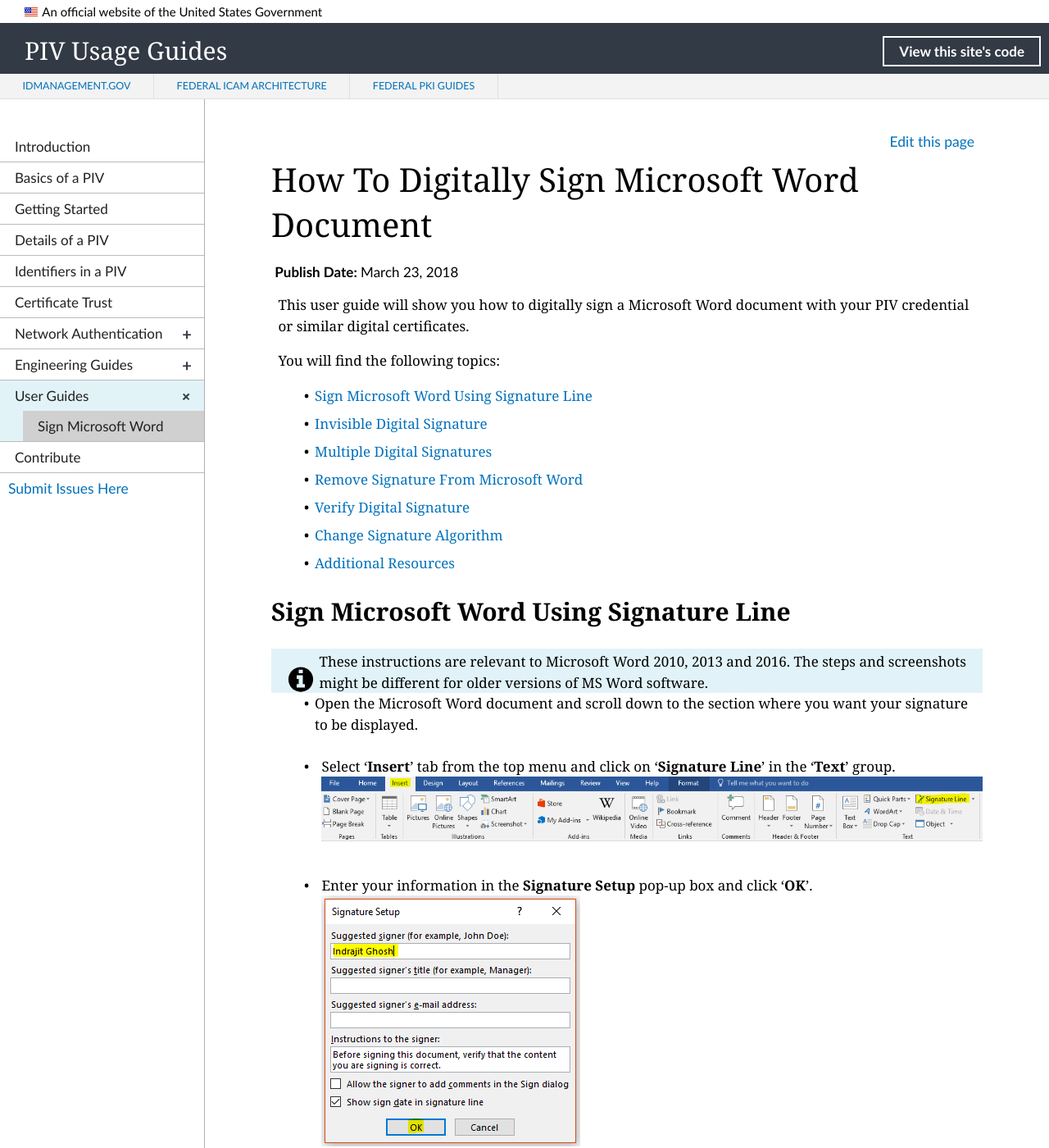
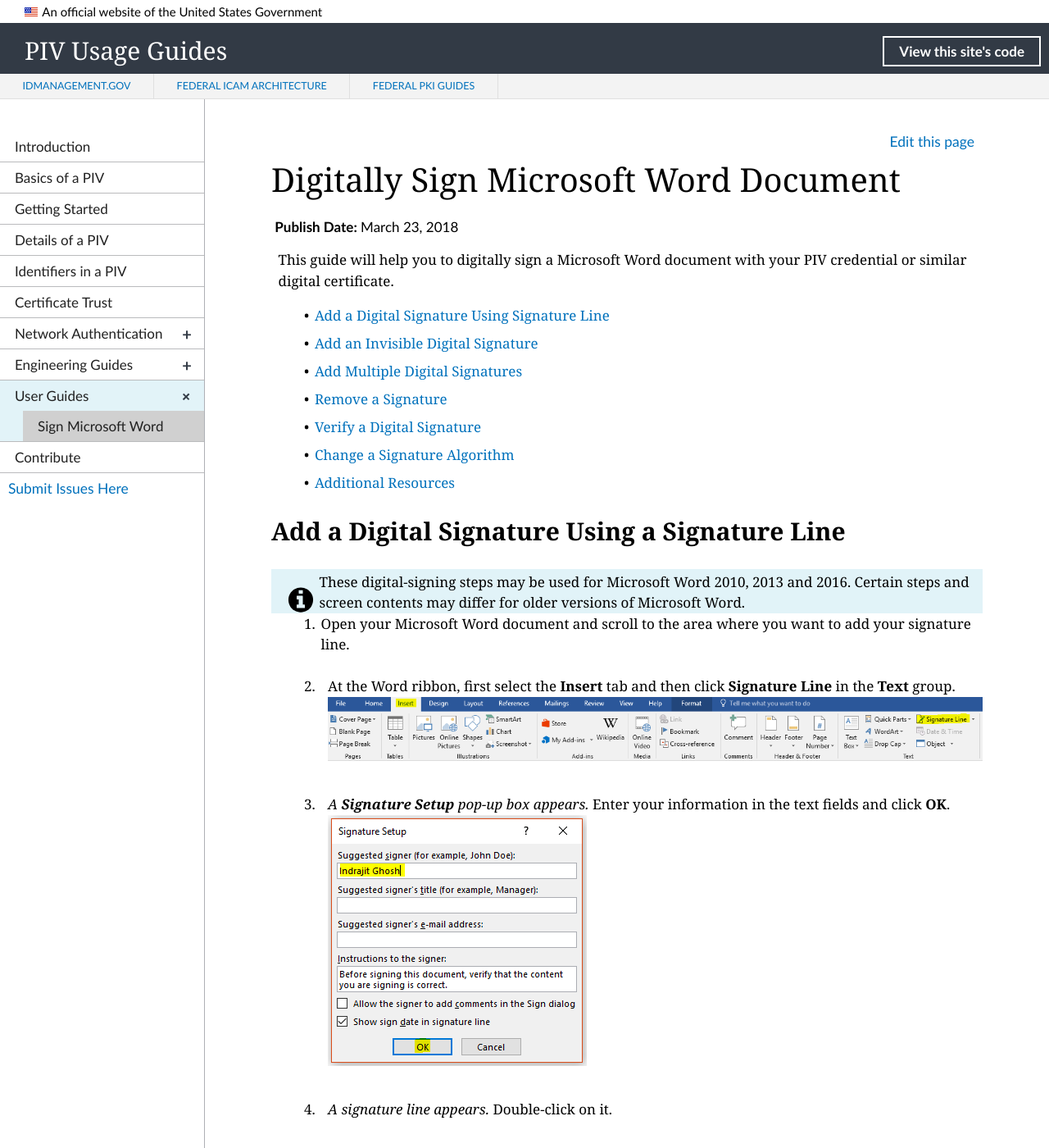
Before and after one commit to GSA/piv-guides, a Jekyll site: the page built from _userguides/01_digital_signing.md, in a window 1280 px wide and 1400 px high. Shown: the whole window at 82% size. Built offline with Jekyll 4.4.1, drawn with Linux system fonts in a browser that asks for light colours; nearby versions of some CDN libraries; library files that are not in the unit come from our copies; some of the changed text lies outside the part shown.

Commit message:
Update 01_digital_signing.md
Editorial changes (in process)

```diff
--- a/_userguides/01_digital_signing.md
+++ b/_userguides/01_digital_signing.md
@@ -1,89 +1,87 @@
 ---
 layout: default
 navtitle: Sign Microsoft Word
-title: How To Digitally Sign Microsoft Word Document
+title: Digitally Sign Microsoft Word Document
 pubDate: March 23, 2018
 collection: userguides
 permalink: userguides/signworddoc/
-description: This user guide will show you how to digitally sign a Microsoft Word document with your PIV credential or similar digital certificates.
+description: This guide will help you to digitally sign a Microsoft Word document with your PIV credential or similar digital certificate.
 ---
 
-This user guide will show you how to digitally sign a Microsoft Word document with your PIV credential or similar digital certificates.
+<!--Suggest that we add for the non-technical user: "A digital signature is [simple definition]."-->This guide will help you to digitally sign a Microsoft Word document with your PIV credential or similar digital certificate.
 
-You will find the following topics:
-- [Sign Microsoft Word Using Signature Line](#sign-microsoft-word-using-signature-line)
-- [Invisible Digital Signature](#invisible-digital-signature)
-- [Multiple Digital Signatures](#multiple-digital-signatures)
-- [Remove Signature From Microsoft Word](#remove-signature-from-microsoft-word)
-- [Verify Digital Signature](#verify-digital-signature)
-- [Change Signature Algorithm](#change-signature-algorithm)
+- [Add a Digital Signature Using Signature Line](#add-a-digital-signature-using-a-signature-line)
+- [Add an Invisible Digital Signature](#add-an-invisible-digital-signature)
+- [Add Multiple Digital Signatures](#add-multiple-digital-signatures)
+- [Remove a Signature](#remove-a-signature)
+- [Verify a Digital Signature](#verify-a-digital-signature)
+- [Change a Signature Algorithm](#change-a-signature-algorithm)
 - [Additional Resources](#additional-resources)
 
-## Sign Microsoft Word Using Signature Line
+## Add a Digital Signature Using a Signature Line
 
-{% include alert-info.html content="These instructions are relevant to Microsoft Word 2010, 2013 and 2016. The steps and screenshots might be different for older versions of MS Word software." %}
+{% include alert-info.html content="These digital-signing steps may be used for Microsoft Word 2010, 2013 and 2016. Certain steps and screen contents may differ for older versions of Microsoft Word." %}
 
-- Open the Microsoft Word document and scroll down to the section where you want your signature to be displayed.
-- Select '**Insert**' tab from the top menu and click on '**Signature Line**' in the '**Text**' group.<br/>
-![Signature Line]({{site.baseurl}}/img/word-signature-1.png)
+1. Open your Microsoft Word document and scroll to the area where you want to add your signature line.
+2. At the Word ribbon, first select the **Insert** tab and then click **Signature Line** in the **Text** group.<br/>
+![Insert Signature Line]({{site.baseurl}}/img/word-signature-1.png)
 
-- Enter your information in the **Signature Setup** pop-up box and click '**OK**'.<br/>
-![Signature Setup]({{site.baseurl}}/img/word-signature-2.png)
+3. _A **Signature Setup** pop-up box appears._ Enter your information in the text fields and click **OK**.<br/>
+![Signature Setup Box]({{site.baseurl}}/img/word-signature-2.png)
 
-- Once you click '**OK**' you will find a signature line created in the Word document as shown below. <br/>
+4. _A signature line appears._ Double-click on it. <br/>
 ![Signature Line]({{site.baseurl}}/img/word-signature-3.png)
 
-- Double click the signature link to display a pop-up box to sign. Type your name in the box. Verify that the '**Signing as:**' has your certificate information in the box. If not, you should switch certificate using the '_Change_' button. Click '**Sign**'.<br/>
-![Signature Box]({{site.baseurl}}/img/word-signature-4.png)
+5. _A **Sign** pop-up box appears._ At the **X**, type your name. Next, look at the **Signing as:** field. _You should see your name and certificate information._ If you don't, click the **Change** button to switch certificates and click **Sign**.<br/>
+![Sign Box]({{site.baseurl}}/img/word-signature-4.png)
 
-- You will be prompted to enter your certificate PIN. Click '**OK**'.<br/>
-![Certificate PIN]({{site.baseurl}}/img/word-signature-5.png)
+6. Enter your Smart Card (PIV) PIN and click **OK**.<br/>
+![PIV PIN]({{site.baseurl}}/img/word-signature-5.png)
 
-- It will display the information that the document is now digitally signed. Click '**OK**'.<br/>
+7. _The **Signature Confirmation** box lets you know that your digital signature was saved._ Click **OK**. <br/>
 ![Signature Confirm]({{site.baseurl}}/img/word-signature-6.png)
 
-- The document will now be marked as '**FINAL**' and editing the document will not be allowed.
 ![Marked as final]({{site.baseurl}}/img/word-signature-7.png)
 
-{% include alert-info.html content="Once you have signed the document, you will not be able to modify the document without removing the signature line. You can repeat the signing process again after you complete editing the document." %}
+{% include alert-info.html content="Once you've digitally signed your document, if you edit the document, it will remove the digital signature. Don't worry--if editing _is_ needed, you can repeat the digital signing process above again." %}
 
 <br/>
 
-## Invisible Digital Signature
+## Add an Invisible Digital Signature
 
-You can also digitally sign a Word document without any signature line in the document. This serves the same purpose as above, however, the signature is not visible within the document.
+If you don't want your name to appear in your Microsoft Word document, you can add an _invisible digital signature_.
 
-- Open the Word document and click on the '**File**' tab.
+1. Open your Word document and click the **File** tab.
 
-- Click '**Info**' and then click '**Protect Document**'.<br/>
+2. Click **Info** and then click **Protect Document**.<br/>
 ![Protect Document]({{site.baseurl}}/img/word-signature-9.png)
 
-- From the drop down menu, click '**Add a Digital Signature**'.
+3. From the **Protect Document** drop-down menu, click **Add a Digital Signature**.
 
-- Select a '**Commitment Type**' and click '**Sign**'.<br/>
+4. Select a **Commitment Type** and click **Sign**.<br/>
 ![Sign Document]({{site.baseurl}}/img/word-signature-10.png)
 
-- You will be prompted to enter your certificate PIN. Click '**OK**'.<br/>
-![Certificate PIN]({{site.baseurl}}/img/word-signature-5.png)
+5. Enter your Smart Card (PIV) PIN and click **OK**.<br/>
+![PIV PIN]({{site.baseurl}}/img/word-signature-5.png)
 
-- It will display the information that the document is now digitally signed. Click '**OK**'.<br/>
+6. _The **Signature Confirmation** box lets you know that your digital signature was saved._ Click **OK**.<br/>
 ![Signature Confirm]({{site.baseurl}}/img/word-signature-6.png)
 
 <br/>
 
-## Multiple Digital Signatures
+## Add Multiple Digital Signatures
 
-You can choose to digitally sign a Word document by multiple approvers either using the invisible signature or a signature line.
+If you need multiple approvers to digitally sign your Microsoft Word document, you can use either the signature line or invisible signature method.
 
-### Multiple Signatures Using Signature Line
+### Add Multiple Signatures Using Signature Lines
 
-If you want another person to sign your document, you will have to add a new signature line for that person to sign.
+If, after you've digitally signed your Word document, a second approver _also needs to digitally sign it, you can add a second signature line_.<!--How many total signers can be added to a document? We could say "up to X approvers may sign a document."  These instructions assume that the first approver has already digitally signed the document. Not so clear.-->
 
-- Open the Microsoft Word document and scroll down to the section where you want the approver's signature to be displayed.
-- Select '**Insert**' tab from the top menu and click on '**Signature Line**' in the '**Text**' group.<br/>
+1. For the second approver, open your Word document and scroll to the area where you want to add the approver's signature line.<!--Shouldn't the second approver be taking these actions himself?-->
+2. At the Word ribbon, first select the **Insert** tab and then click **Signature Line** in the **Text** group.<br/><br/>
 ![Signature Line]({{site.baseurl}}/img/word-signature-1.png)
 
-- Enter your information for the approver in the **Signature Setup** pop-up box and click '**OK**'.<br/>
+3. Enter your information for the approver in the **Signature Setup** pop-up box and click '**OK**'.<br/>
 ![Signature Setup]({{site.baseurl}}/img/word-signature-13.png)
 
 - Once you click '**OK**' you will find a signature line created in the Word document as with the approver's name. You should create all the signature lines before you sign the document.<br/>
@@ -92,21 +90,21 @@
 - Double click your signature link to display a pop-up box to sign. Type your name in the box. Verify that the '**Signing as:**' has your certificate information in the box. If not, you should switch certificate using the '_Change_' button. Click '**Sign**'.<br/>
 ![Signature Box]({{site.baseurl}}/img/word-signature-4.png)
 
-- You will be prompted to enter your certificate PIN. Click '**OK**'.<br/>
+- You will be prompted to enter your Smart Card (PIV) PIN. Click '**OK**'.<br/>
 ![Certificate PIN]({{site.baseurl}}/img/word-signature-5.png)
 
-- It will display the information that the document is now digitally signed. Click '**OK**'.<br/>
+- _The **Signature Confirmation** box lets you know that your digital signature was saved._ Click **OK**..<br/>
 ![Signature Confirm]({{site.baseurl}}/img/word-signature-6.png)
 
 - Now you can send this digitally signed document to the approver.
 
-- The approver will be able to open the document and double click the '**Signature Line**' corresponding to their name, and complete their signing process.
+- The approver will be able to open the document and double-click the '**Signature Line**' corresponding to their name, and complete their signing process.
 
 ### Multiple Signatures Using Invisible Signature
 
 You can allow another user to sign the document without the signature line using the 'Invisible Signature' method. You can follow the same steps as provided for the invisible signature.
 
-- Open the Word document and click on the '**File**' tab.
+- Open your Word document and click on the '**File**' tab.
 
 - Click '**Info**' and then click '**Protect Document**'.<br/>
 ![Protect Document]({{site.baseurl}}/img/word-signature-15.png)
```
Also changed, not shown: other parts of _userguides/01_digital_signing.md (+2 -2 lines).
